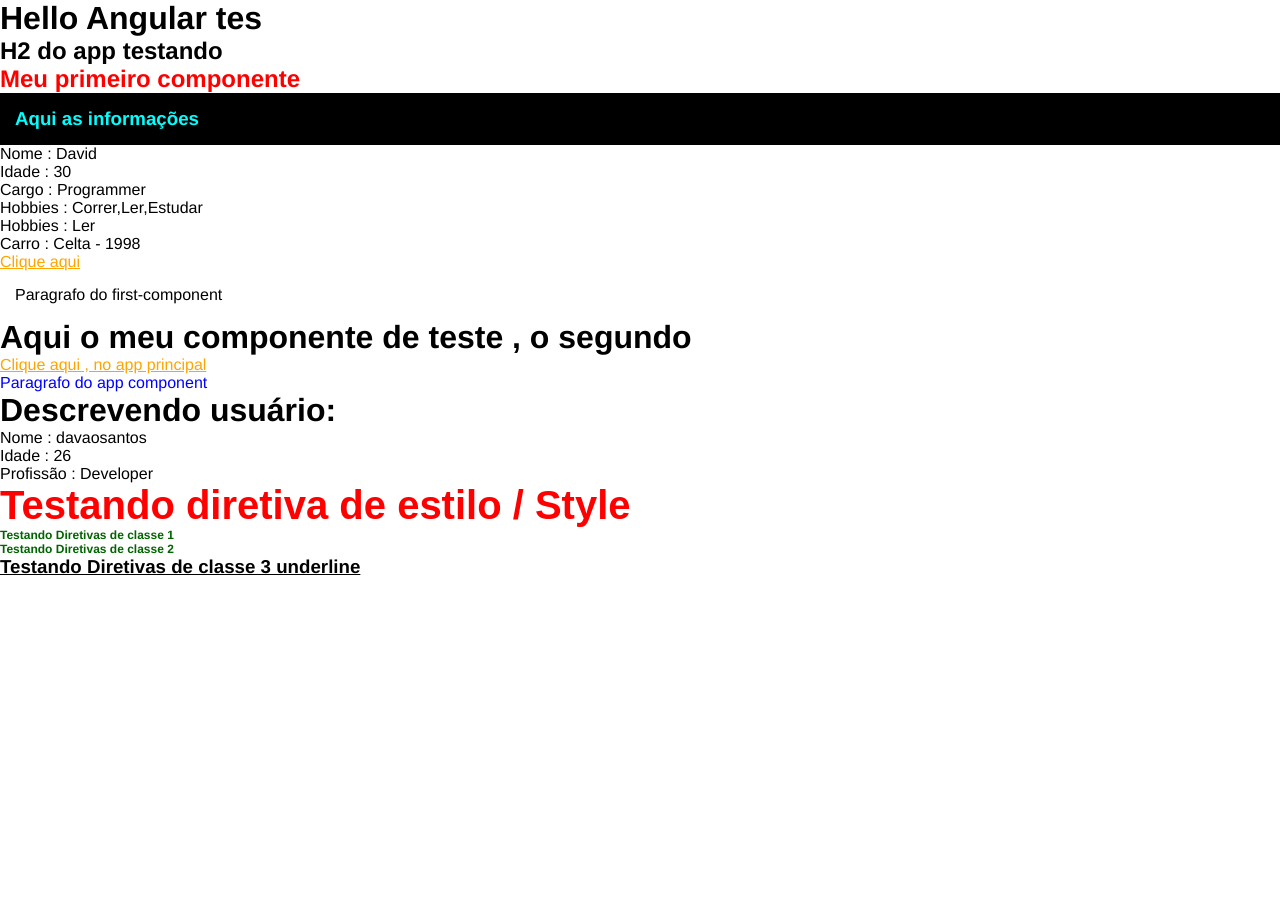
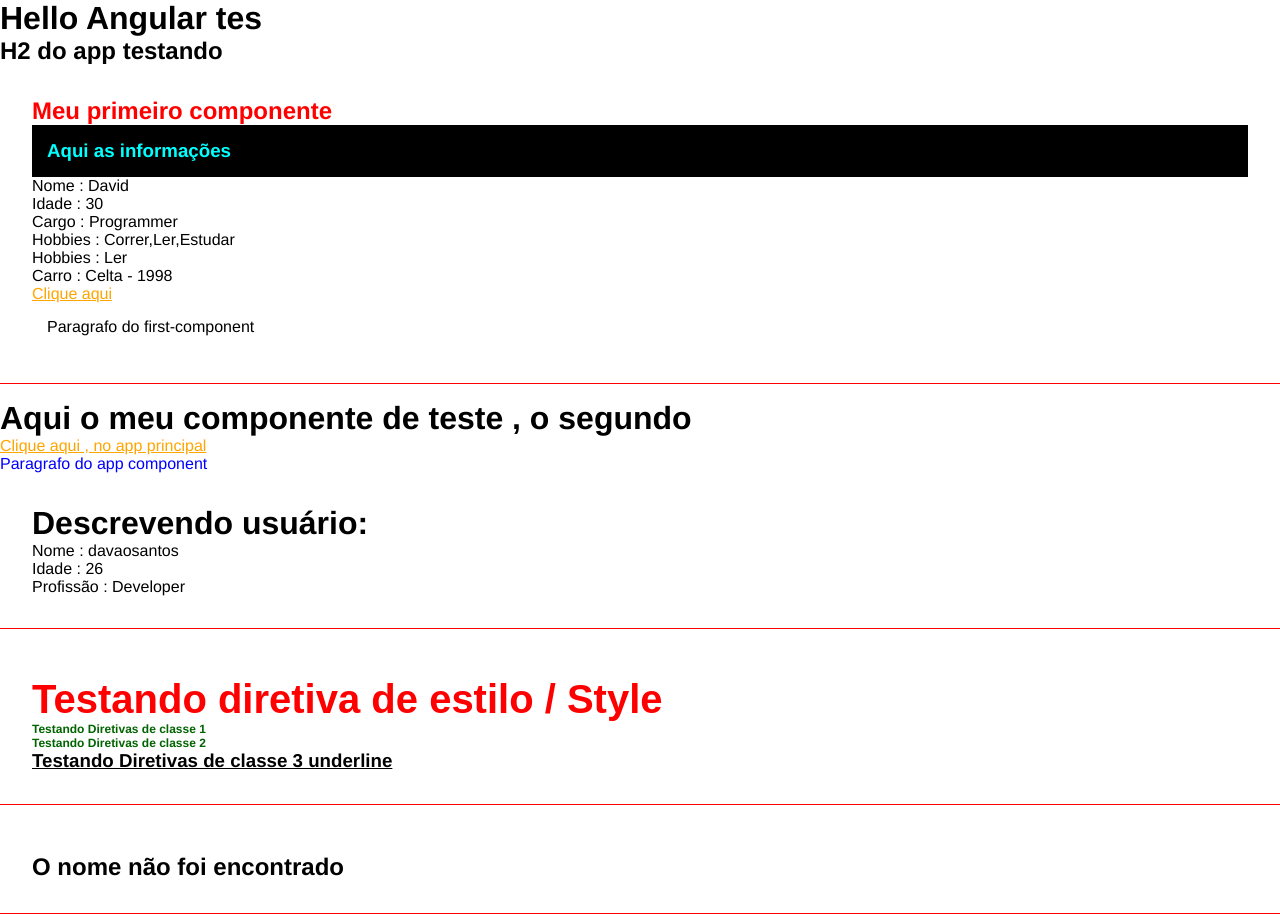
Before and after one commit to davaosantos/Angular-Battisti, an Angular app: page / in a window 1280 px wide. Shown: the top 914 px of the page. Before the commit the page ends 800 px from the top, so only its background shows below. Built offline with nearby package versions, Linux system fonts and the light colour scheme.

Commit message:
9 - Renderização condicional

```diff
--- a/src/app/app.component.html
+++ b/src/app/app.component.html
@@ -8,3 +8,4 @@
 <p>Paragrafo do app component</p>
 <app-parent-data [name]="username" [userData]="userData"></app-parent-data>
 <app-directives></app-directives>
+<app-if-render></app-if-render>
--- a/src/app/app.component.ts
+++ b/src/app/app.component.ts
@@ -5,10 +5,11 @@
 import { SecondComponentComponent } from "./components/second-component/second-component.component";
 import { ParentDataComponent } from "./components/parent-data/parent-data.component";
 import { DirectivesComponent } from "./components/directives/directives.component";
+import { IfRenderComponent } from "./components/if-render/if-render.component";
 
 @Component({
   selector: 'app-root',
-  imports: [RouterOutlet, FirstComponentComponent, SecondComponentComponent, ParentDataComponent, DirectivesComponent, CommonModule],
+  imports: [RouterOutlet, FirstComponentComponent, SecondComponentComponent, ParentDataComponent, DirectivesComponent, CommonModule, IfRenderComponent],
   templateUrl: './app.component.html',
   styleUrl: './app.component.css'
 })
--- a/src/app/components/directives/directives.component.html
+++ b/src/app/components/directives/directives.component.html
@@ -1,3 +1,5 @@
+
+<div class="class">
     <h2 [ngStyle]="{'font-size': size + 'px', 'font-family': font, color : color }">
         Testando diretiva de estilo / Style
     </h2>
@@ -5,3 +7,4 @@
     <h3 [ngClass]="arrayClasses"> Testando Diretivas de classe 1 </h3>
     <h3 [ngClass]="arrayClasses"> Testando Diretivas de classe 2 </h3>
     <h3 [ngClass]="underline"> Testando Diretivas de classe 3 underline </h3>
+</div>
--- a/src/app/components/first-component/first-component.component.html
+++ b/src/app/components/first-component/first-component.component.html
@@ -1,3 +1,5 @@
+
+<div class="class">
     <h2>Meu primeiro componente</h2>
     <h3 class="title">Aqui as informações</h3>
     <div>Nome : {{name}}</div>
@@ -8,3 +10,4 @@
     <div> Carro : {{car.nmCarro}} - {{car.ano}}</div>
     <a href="#">Clique aqui</a>
     <p>Paragrafo do first-component</p>
+</div>
--- /dev/null
+++ b/src/app/components/if-render/if-render.component.html
@@ -0,0 +1,11 @@
+<div class="class">
+    <div *ngIf="canShow" >Estamos mostrando isso por que foi permitido</div>
+    <h2 *ngIf="name === 'David'; else namedNotFound">O nome é David Alisson</h2>
+    <ng-template #namedNotFound>
+            <div>
+                <h2>
+                    O nome não foi encontrado
+                </h2>
+            </div>
+    </ng-template>
+</div>
--- /dev/null
+++ b/src/app/components/if-render/if-render.component.ts
@@ -0,0 +1,15 @@
+import { Component } from '@angular/core';
+import { CommonModule } from '@angular/common';
+
+@Component({
+  selector: 'app-if-render',
+  imports: [CommonModule],
+  templateUrl: './if-render.component.html',
+  styleUrl: './if-render.component.css'
+})
+export class IfRenderComponent {
+
+  canShow : Boolean = false;
+  name = "Joao";
+
+}
--- a/src/app/components/parent-data/parent-data.component.html
+++ b/src/app/components/parent-data/parent-data.component.html
@@ -1,4 +1,6 @@
-<h1>Descrevendo usuário: </h1>
-<p> Nome : {{name}}</p>
-<p> Idade : {{userData.age}}</p>
-<p> Profissão : {{userData.role}}</p>
+<div class="class">
+  <h1>Descrevendo usuário:</h1>
+  <p>Nome : {{ name }}</p>
+  <p>Idade : {{ userData.age }}</p>
+  <p>Profissão : {{ userData.role }}</p>
+</div>
--- a/src/styles.css
+++ b/src/styles.css
@@ -7,3 +7,13 @@
 a {
     color: orange;
 }
+
+body{
+    padding-bottom: 500px;
+}
+
+.class{
+    border-bottom: 1px solid red;
+    padding: 2em;
+    margin-bottom: 1em;
+}
```
Also changed, not shown: src/app/components/if-render/if-render.component.css (added), 1 other file (tests, documents, lock files or other folders). Lines whose indentation alone changed are shown as unchanged.
